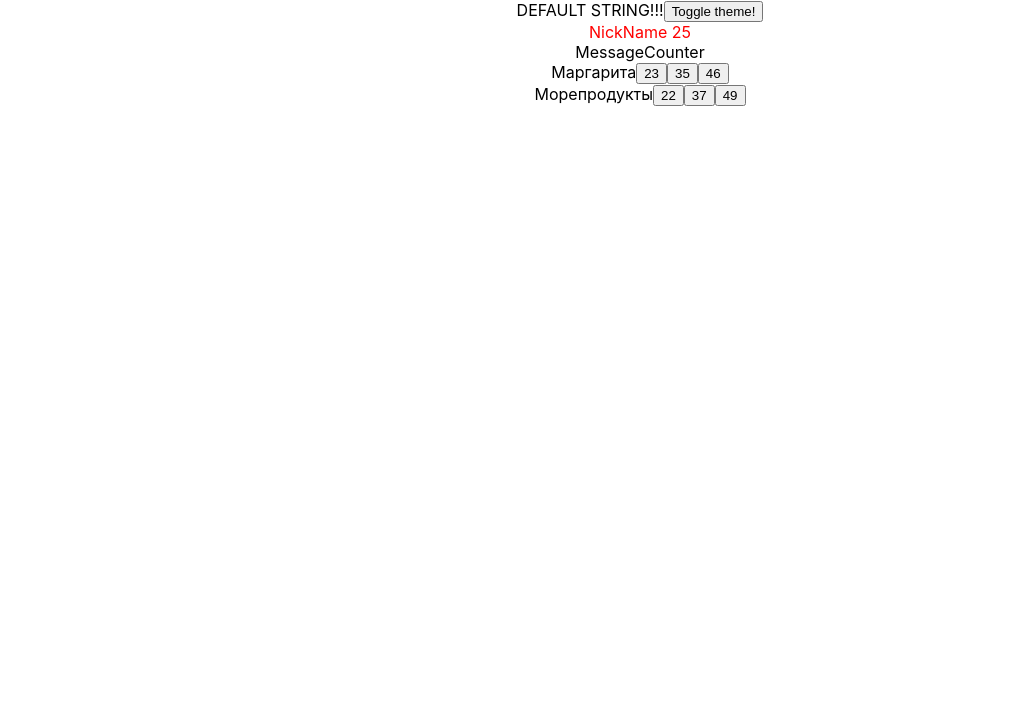
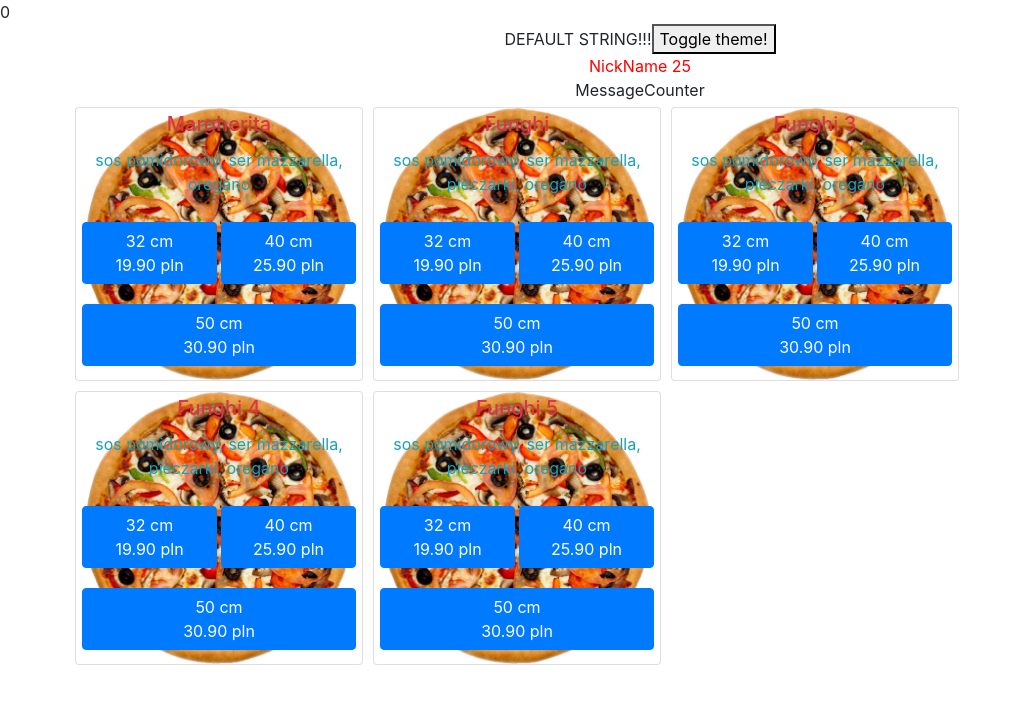
Before and after one commit to oleksiivasylchenko/sn, a React (Create React App) app: page / in a window 1280 px wide. Shown: the top 704 px of the page, without its empty margins (0-1021 px from the left). Built offline with nearby package versions, Linux system fonts and the light colour scheme.

Commit message:
some basic logic

```diff
--- a/package.json
+++ b/package.json
@@ -6,6 +6,7 @@
     "@testing-library/jest-dom": "^4.2.4",
     "@testing-library/react": "^9.3.2",
     "@testing-library/user-event": "^7.1.2",
+    "bootstrap": "^4.5.3",
     "prop-types": "^15.7.2",
     "react": "^16.14.0",
     "react-dom": "^16.14.0",
--- a/public/index.html
+++ b/public/index.html
@@ -24,6 +24,7 @@
       work correctly both with client-side routing and a non-root public URL.
       Learn how to configure a non-root public URL by running `npm run build`.
     -->
+    <link rel="stylesheet" href="https://cdn.jsdelivr.net/npm/bootstrap@4.5.3/dist/css/bootstrap.min.css" integrity="sha384-TX8t27EcRE3e/ihU7zmQxVncDAy5uIKz4rEkgIXeMed4M0jlfIDPvg6uqKI2xXr2" crossorigin="anonymous">
     <title>React App</title>
   </head>
   <body>
--- a/src/App.js
+++ b/src/App.js
@@ -7,6 +7,7 @@ import ProductList from "./components/productList";
 
 import { createStore } from 'redux'
 import mainReducer from './reducers';
+import Order from './components/order';
 
 const store = createStore(mainReducer);
 
@@ -15,6 +16,8 @@ function App() {
   return (
       <ThemeContext>
           <Provider store={store}>
+
+            <Order />
             <div className="App">
               <Profile />
               <ProductList />
--- /dev/null
+++ b/src/components/order/index.js
@@ -0,0 +1,25 @@
+import React from 'react';
+import {connect} from 'react-redux';
+
+const Order = function ({items, price}) {
+
+    const itemsList = items.map((item, index) => (
+        <div key={index}>{item.title}</div>
+    ));
+
+    return (
+        <div>
+            {price}
+            {itemsList}
+        </div>
+    )
+
+}
+
+
+const mapStateToProps = ({items, price}) => ({
+    items,
+    price
+})
+
+export default connect(mapStateToProps, null)(Order);
--- /dev/null
+++ b/src/components/productList/button.js
@@ -0,0 +1,13 @@
+import React from "react";
+
+export default function ({title, price, onClick}) {
+    return (
+        <div className="col-sm" style={{padding: "10px 2px"}}>
+            <button
+                className="btn btn-primary"
+                style={{width: "100%"}}
+                onClick={onClick}
+            ><span>{title} cm</span> <br/> <span style={{whiteSpace: "nowrap"}}>{price} pln</span></button>
+        </div>
+    );
+}
--- a/src/components/productList/index.js
+++ b/src/components/productList/index.js
@@ -1,29 +1,19 @@
 import React from 'react';
 import Product from "./product";
 import storageBinder from "./storageBinder";
-
-const list = [
-    {
-        title: "Маргарита",
-        type: "Pizza",
-        price: [23, 35, 46]
-    },
-    {
-        title: "Морепродукты",
-        type: "Pizza",
-        price: [22, 37, 49]
-    }
-];
+import {items as pizzaList} from '../../data/pizza';
 
 const ProductList = function({addToOrder}) {
 
-    const items = list.map(item => (
-        <Product key={item.title} {...item} addToOrder={() => addToOrder(item)}/>
+    const items = pizzaList.map(item => (
+        <Product key={item.title} {...item} addToOrder={(p) => addToOrder(item, p)}/>
     ));
 
     return (
-        <div>
-            {items}
+        <div className="container">
+            <div className="row">
+                {items}
+            </div>
         </div>
     );
 };
--- a/src/components/productList/product.js
+++ b/src/components/productList/product.js
@@ -1,15 +1,27 @@
 import React from 'react';
+import pizzaSizesList from '../../data/pizza_size';
+import Button from "./button";
 
-export default ({title, price, addToOrder}) => {
+export default ({title, sizes, description, addToOrder}) => {
 
-    const priceButtons = price.map(p => (
-        <button key={p} onClick={addToOrder}>{p}</button>
+    const priceButtons = sizes.map(({id, price}) => (
+        <Button key={id} onClick={() => addToOrder(id)} title={pizzaSizesList[id].title} price={price} />
     ));
 
     return (
-        <div>
-            {title}
-            {priceButtons}
+        <div className="card bg-white" style={{width: "18rem", margin: "5px",
+            background: "url(\"./images/pizza.png\") no-repeat center",
+            backgroundSize: "contain"
+        }}>
+            <div className="card-body" style={{padding: "4px"}}>
+                <h5 className="card-title text-danger">{title}</h5>
+                <p className="card-text text-info">{description}</p>
+                <div  className="container">
+                    <div className="row">
+                        {priceButtons}
+                    </div>
+                </div>
+            </div>
         </div>
     );
 }
--- a/src/components/productList/storageBinder.js
+++ b/src/components/productList/storageBinder.js
@@ -10,9 +10,10 @@ const mapStateToProps = state => ({
 });
 
 const mapDispatchToProps = dispatch => ({
-    addToOrder: item => dispatch({
+    addToOrder: (item, price) => dispatch({
         type: ADD_TO_ORDER,
         item,
+        price,
     })
 });
 
--- /dev/null
+++ b/src/data/pizza.json
@@ -0,0 +1,99 @@
+{
+  "items": [
+    {
+      "id": 1,
+      "title": "Margherita",
+      "description": "sos pomidorowy, ser mazzarella, oregano",
+      "sizes": [
+        {
+          "id": 1,
+          "price": "19.90"
+        },
+        {
+          "id": 2,
+          "price": "25.90"
+        },
+        {
+          "id": 3,
+          "price": "30.90"
+        }
+      ]
+    },
+    {
+      "id": 2,
+      "title": "Funghi",
+      "description": "sos pomidorowy, ser mazzarella, pieczarki, oregano",
+      "sizes": [
+        {
+          "id": 1,
+          "price": "19.90"
+        },
+        {
+          "id": 2,
+          "price": "25.90"
+        },
+        {
+          "id": 3,
+          "price": "30.90"
+        }
+      ]
+    },
+    {
+      "id": 3,
+      "title": "Funghi 3",
+      "description": "sos pomidorowy, ser mazzarella, pieczarki, oregano",
+      "sizes": [
+        {
+          "id": 1,
+          "price": "19.90"
+        },
+        {
+          "id": 2,
+          "price": "25.90"
+        },
+        {
+          "id": 3,
+          "price": "30.90"
+        }
+      ]
+    },
+    {
+      "id": 4,
+      "title": "Funghi 4",
+      "description": "sos pomidorowy, ser mazzarella, pieczarki, oregano",
+      "sizes": [
+        {
+          "id": 1,
+          "price": "19.90"
+        },
+        {
+          "id": 2,
+          "price": "25.90"
+        },
+        {
+          "id": 3,
+          "price": "30.90"
+        }
+      ]
+    },
+    {
+      "id": 5,
+      "title": "Funghi 5",
+      "description": "sos pomidorowy, ser mazzarella, pieczarki, oregano",
+      "sizes": [
+        {
+          "id": 1,
+          "price": "19.90"
+        },
+        {
+          "id": 2,
+          "price": "25.90"
+        },
+        {
+          "id": 3,
+          "price": "30.90"
+        }
+      ]
+    }
+  ]
+}
--- /dev/null
+++ b/src/data/pizza_size.json
@@ -0,0 +1,11 @@
+{
+  "1": {
+    "title": "32"
+  },
+  "2" : {
+    "title": "40"
+  },
+  "3": {
+    "title": "50"
+  }
+}
--- a/src/reducers/index.js
+++ b/src/reducers/index.js
@@ -4,10 +4,10 @@ const defaultState = {
     text: 'DEFAULT STRING!!!',
     color: "yellow",
     items: [],
+    price: 0,
 };
 
 export default (store = defaultState, action) => {
-    console.log(action, 'action');
 
     switch(action.type) {
         case "UPDATE_TEXT": {
@@ -15,9 +15,16 @@ export default (store = defaultState, action) => {
         }
 
         case ADD_TO_ORDER: {
-            const res = {...store, items: [...store.items, action.item]};
-            console.log(res.items);
-            return res;
+
+            const items = [...store.items, {title: action.item.title, price: action.price}];
+
+            const price = items.reduce((price, item) => {
+                console.log(item, 'ITEM');
+                return price + item.price
+            }, 0);
+
+            console.log(items, 'ITEMS!!!');
+            return {...store, items, price};
         }
 
         default: {
```
Also changed, not shown: public/images/pizza.png (added), 1 other file (tests, documents, lock files or other folders).
